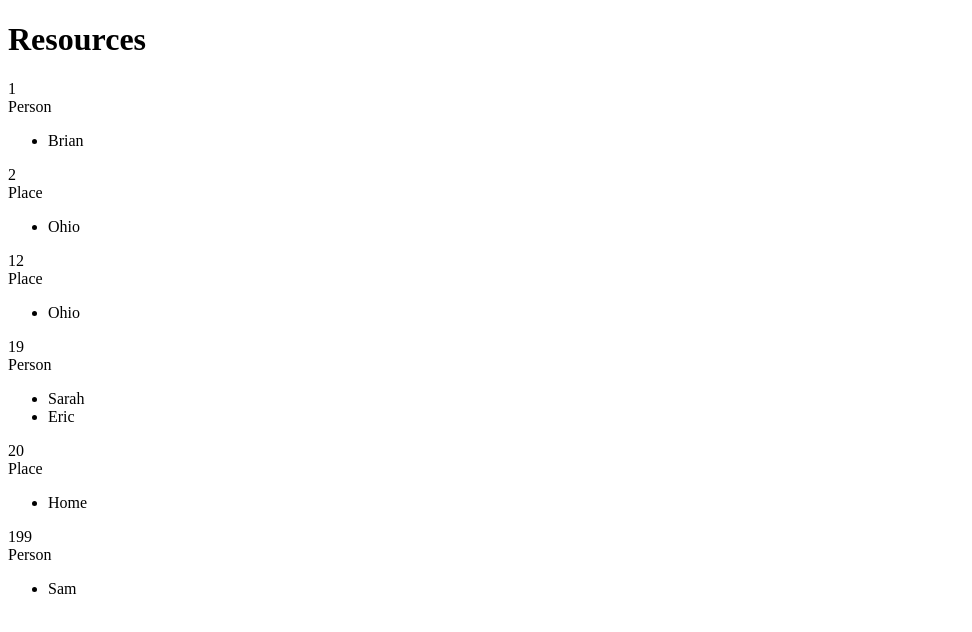
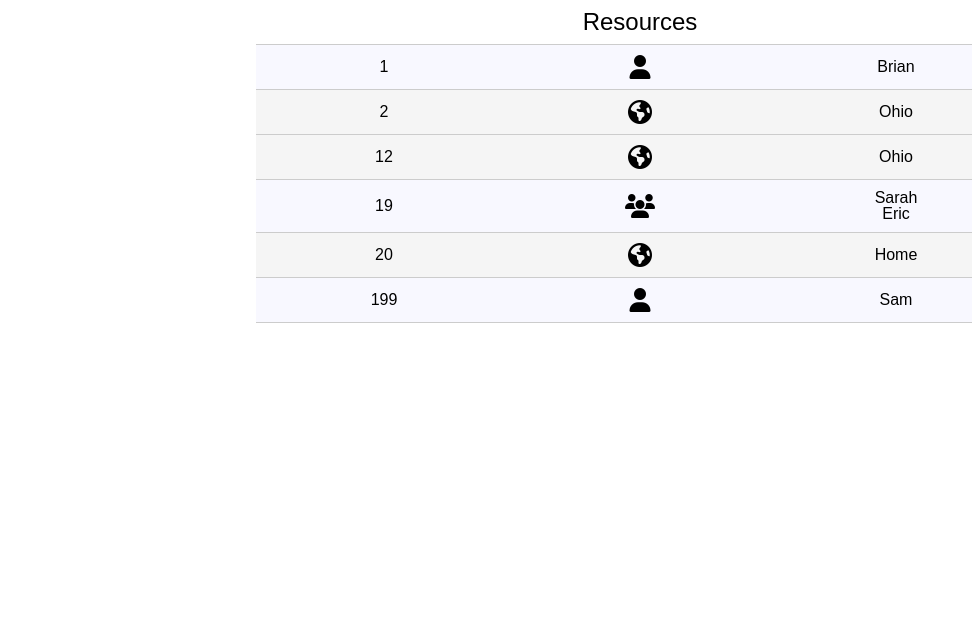
Before and after one commit to huntermacd/chairlytics_js_test, a website: page index.html in a window 1280 px wide. Shown: the whole page, without its empty margins (0-972 px from the left). Drawn offline with Linux system fonts and the light colour scheme.

Commit message:
Add styling

```diff
--- a/index.html
+++ b/index.html
@@ -2,7 +2,9 @@
 <html>
   <head>
     <meta charset="utf-8">
+    <meta name="viewport" content="width=device-width, initial-scale=1.0">
     <title>Chairlytics JS Test</title>
+    <script src="https://use.fontawesome.com/f8539c1232.js"></script>
     <link rel="stylesheet" href="style.css">
   </head>
   <body>
--- a/style.css
+++ b/style.css
@@ -0,0 +1,100 @@
+/* CSS Reset */
+
+/* http://meyerweb.com/eric/tools/css/reset/
+   v2.0 | 20110126
+   License: none (public domain)
+*/
+
+html, body, div, span, applet, object, iframe,
+h1, h2, h3, h4, h5, h6, p, blockquote, pre,
+a, abbr, acronym, address, big, cite, code,
+del, dfn, em, img, ins, kbd, q, s, samp,
+small, strike, strong, sub, sup, tt, var,
+b, u, i, center,
+dl, dt, dd, ol, ul, li,
+fieldset, form, label, legend,
+table, caption, tbody, tfoot, thead, tr, th, td,
+article, aside, canvas, details, embed,
+figure, figcaption, footer, header, hgroup,
+menu, nav, output, ruby, section, summary,
+time, mark, audio, video {
+	margin: 0;
+	padding: 0;
+	border: 0;
+	font-size: 100%;
+	font: inherit;
+	vertical-align: baseline;
+}
+/* HTML5 display-role reset for older browsers */
+article, aside, details, figcaption, figure,
+footer, header, hgroup, menu, nav, section {
+	display: block;
+}
+body {
+	line-height: 1;
+}
+ol, ul {
+	list-style: none;
+}
+blockquote, q {
+	quotes: none;
+}
+blockquote:before, blockquote:after,
+q:before, q:after {
+	content: '';
+	content: none;
+}
+table {
+	border-collapse: collapse;
+	border-spacing: 0;
+}
+
+/* Custom Styles */
+
+body {
+  font-family: sans-serif;
+  font-size: 16px;
+}
+
+h1 {
+  font-size: 1.5em;
+  margin: 10px;
+  text-align: center;
+}
+
+.container {
+  display: flex;
+  margin: 0 auto;
+  max-width: 768px;
+}
+
+.container div {
+  display: flex;
+  justify-content: center;
+  align-items: center;
+  flex-grow: 1;
+  width: 33%;
+  text-align: center;
+  padding: 10px;
+  border-bottom: 1px solid #ccc;
+}
+
+.container:first-child {
+  border-top: 1px solid #ccc;
+}
+
+.container:last-child {
+  border: none;
+}
+
+.person {
+  background-color: ghostwhite;
+}
+
+.place {
+  background-color: whitesmoke;
+}
+
+.fa {
+  font-size: 1.5em;
+}
```
Also changed, not shown: src/script.js (+13 -10 lines), lib/script.js.
